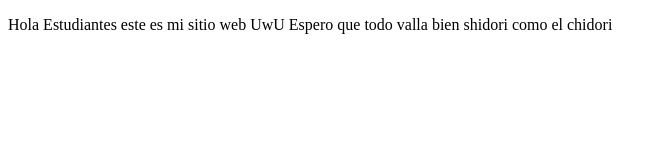
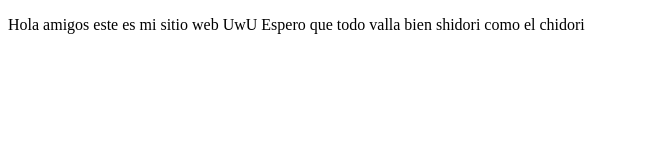
Before and after one commit to JasonMART2000/Prework, a plain HTML site: page index.html in a window 1280 px wide. Shown: the whole page, without its empty margins (0-665 px from the left). Drawn offline with Linux system fonts and the light colour scheme.

Commit message:
change word

```diff
--- a/index.html
+++ b/index.html
@@ -8,7 +8,7 @@
 </head>
 <body>
     <p>
-        Hola Estudiantes este es mi sitio web UwU
+        Hola amigos este es mi sitio web UwU
         Espero que todo valla bien shidori como el chidori
     </p>
 </body>
```
